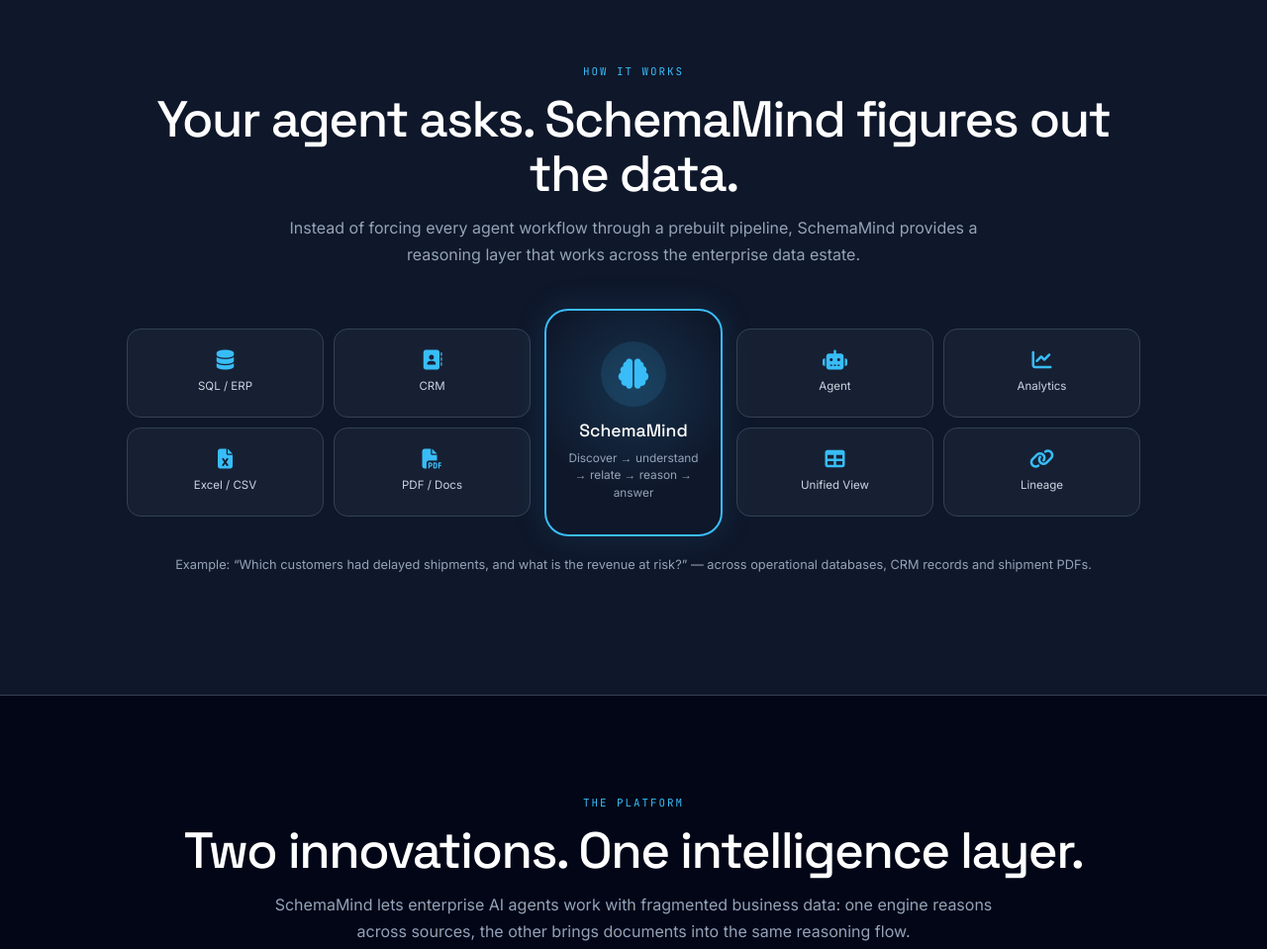
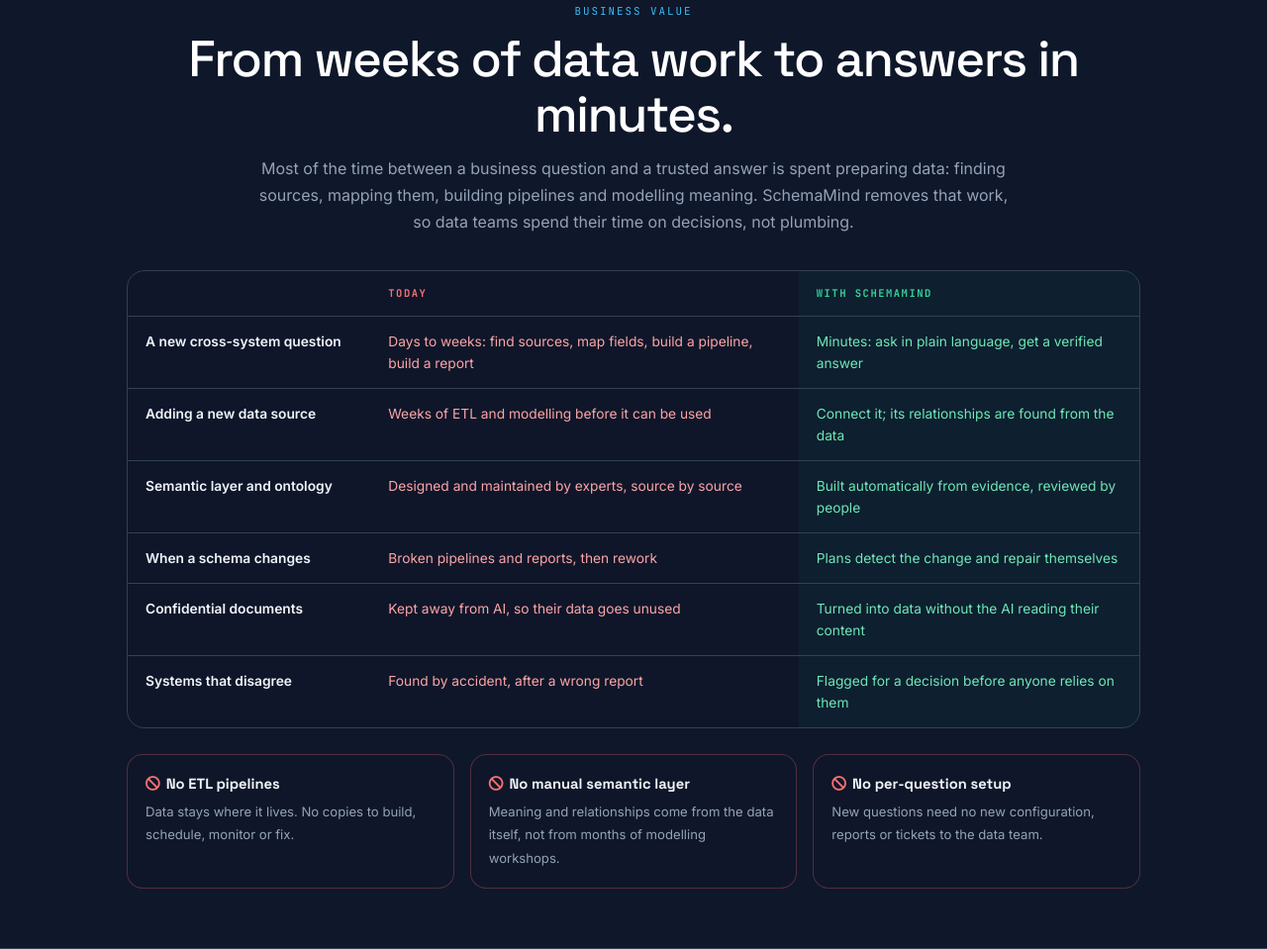
Before and after one commit to ShuaibAhmadShuaib/SchemaMind-WebSite, a plain HTML site: page index.html in a window 1280 px wide. Shown: the part 1697-2656 px from the top of the page at 99% size. Drawn offline with nearby package versions, Linux system fonts and the light colour scheme.

Commit message:
Correct CSS and add Business Value section
Fix CSS border syntax and add Business Value section with related content.

```diff
--- a/index.html
+++ b/index.html
@@ -812,8 +812,7 @@
             color: var(--primary);
             border-top-left-radius: 16px;
             border-top-right-radius: 16px;
-            border: 2px solid var(--primary;
-            )
+            border: 2px solid var(--primary);
             border-bottom: none;
             padding-top: 25px;
             padding-bottom: 20px;
@@ -1872,6 +1871,21 @@
   .hero-headline{font-size:2.8rem;}
 }
 
+/* ─── BUSINESS VALUE ─── */
+.value-table { width:100%; border-collapse:separate; border-spacing:0; margin-top:2.2rem; border:1px solid var(--border-color); border-radius:18px; overflow:hidden; background:rgba(15,23,42,.6); text-align:left; }
+.value-table th, .value-table td { padding:14px 18px; border-bottom:1px solid var(--border-color); font-size:.86rem; vertical-align:top; text-align:left; }
+.value-table th { font-family:'JetBrains Mono',monospace; font-size:.66rem; letter-spacing:.14em; text-transform:uppercase; }
+.value-table tr:last-child td { border-bottom:none; }
+.value-table td:first-child { color:#f1f5f9; font-weight:600; width:24%; }
+.value-table td.before { color:#fca5a5; } .value-table th.before { color:#f87171; }
+.value-table td.after { color:#6ee7b7; background:rgba(16,185,129,.05); } .value-table th.after { color:#34d399; background:rgba(16,185,129,.05); }
+.removed-grid { display:grid; grid-template-columns:repeat(3,1fr); gap:16px; margin-top:1.6rem; text-align:left; }
+.removed-card { border:1px solid rgba(248,113,113,.28); background:rgba(15,23,42,.6); border-radius:16px; padding:18px; }
+.removed-card b { display:block; color:#f1f5f9; font-family:'Space Grotesk',sans-serif; margin-bottom:4px; }
+.removed-card b i { color:#f87171; margin-right:6px; }
+.removed-card span { color:var(--text-dim); font-size:.82rem; line-height:1.55; }
+@media (max-width:900px){ .removed-grid{grid-template-columns:1fr;} .value-table td:first-child{width:auto;} .value-table th,.value-table td{padding:10px 10px;font-size:.78rem;} }
+
 /* ─── BLOG ARTICLES ─── */
 .blog-article { max-width: 860px; margin: 0 auto; }
 .blog-article .section-title { margin-bottom: .2rem; }
@@ -1958,6 +1972,7 @@ section .innovation-name { font-size:1.75rem !important; margin:1rem 0 .2rem; li
                 <button aria-haspopup="true">Why <i class="fa-solid fa-chevron-down chevron"></i></button>
                 <div class="dropdown-menu">
                     <a href="#reality" class="nav-link" data-section="reality"><i class="fa-solid fa-database"></i> The Problem</a>
+                    <a href="#value" class="nav-link" data-section="value"><i class="fa-solid fa-chart-line"></i> Business Value</a>
                     <a href="#agent-runtime" class="nav-link" data-section="agent-runtime"><i class="fa-solid fa-robot"></i> How It Works</a>
                 </div>
             </div>
@@ -1986,6 +2001,7 @@ section .innovation-name { font-size:1.75rem !important; margin:1rem 0 .2rem; li
         <a href="#hero" class="mobile-link"><i class="fa-solid fa-house"></i> Home</a>
         <div class="mobile-group-label">Why</div>
         <a href="#reality" class="mobile-link"><i class="fa-solid fa-database"></i> The Problem</a>
+        <a href="#value" class="mobile-link"><i class="fa-solid fa-chart-line"></i> Business Value</a>
         <a href="#agent-runtime" class="mobile-link"><i class="fa-solid fa-robot"></i> How It Works</a>
         <div class="mobile-group-label">Platform</div>
         <a href="#platform" class="mobile-link"><i class="fa-solid fa-brain"></i> GDI &amp; BDR</a>
@@ -2021,10 +2037,10 @@ section .innovation-name { font-size:1.75rem !important; margin:1rem 0 .2rem; li
                 <a class="hero-btn hero-btn-secondary" href="mailto:info@schemamind.tech?subject=SchemaMind%20Enterprise%20Discussion"><i class="fa-solid fa-arrow-right"></i> Talk to SchemaMind</a>
             </div>
             <div class="hero-proof">
-                <span><i class="fa-solid fa-circle-check"></i> No ETL</span>
-                <span><i class="fa-solid fa-circle-check"></i> No Semantic Layer</span>
-                <span><i class="fa-solid fa-circle-check"></i> Cross-Source Reasoning</span>
-                <span><i class="fa-solid fa-circle-check"></i> Lineage &amp; Confidence</span>
+                <span><i class="fa-solid fa-circle-check"></i> Answers in minutes, not weeks</span>
+                <span><i class="fa-solid fa-circle-check"></i> No pipelines to build</span>
+                <span><i class="fa-solid fa-circle-check"></i> No ontology to maintain by hand</span>
+                <span><i class="fa-solid fa-circle-check"></i> Every answer traceable</span>
             </div>
         </div>
     </section>
@@ -2047,8 +2063,33 @@ section .innovation-name { font-size:1.75rem !important; margin:1rem 0 .2rem; li
         </div>
     </section>
 
+    <!-- ═══ BUSINESS VALUE ═══ -->
+    <section id="value" style="background:#0f172a;">
+        <div class="enterprise-shell" style="text-align:center;">
+            <div class="section-overline">BUSINESS VALUE</div>
+            <h2 class="section-title">From weeks of data work to answers in minutes.</h2>
+            <p class="section-intro">Most of the time between a business question and a trusted answer is spent preparing data: finding sources, mapping them, building pipelines and modelling meaning. SchemaMind removes that work, so data teams spend their time on decisions, not plumbing.</p>
+            <table class="value-table">
+                <thead><tr><th></th><th class="before">Today</th><th class="after">With SchemaMind</th></tr></thead>
+                <tbody>
+                    <tr><td>A new cross-system question</td><td class="before">Days to weeks: find sources, map fields, build a pipeline, build a report</td><td class="after">Minutes: ask in plain language, get a verified answer</td></tr>
+                    <tr><td>Adding a new data source</td><td class="before">Weeks of ETL and modelling before it can be used</td><td class="after">Connect it; its relationships are found from the data</td></tr>
+                    <tr><td>Semantic layer and ontology</td><td class="before">Designed and maintained by experts, source by source</td><td class="after">Built automatically from evidence, reviewed by people</td></tr>
+                    <tr><td>When a schema changes</td><td class="before">Broken pipelines and reports, then rework</td><td class="after">Plans detect the change and repair themselves</td></tr>
+                    <tr><td>Confidential documents</td><td class="before">Kept away from AI, so their data goes unused</td><td class="after">Turned into data without the AI reading their content</td></tr>
+                    <tr><td>Systems that disagree</td><td class="before">Found by accident, after a wrong report</td><td class="after">Flagged for a decision before anyone relies on them</td></tr>
+                </tbody>
+            </table>
+            <div class="removed-grid">
+                <div class="removed-card"><b><i class="fa-solid fa-ban"></i>No ETL pipelines</b><span>Data stays where it lives. No copies to build, schedule, monitor or fix.</span></div>
+                <div class="removed-card"><b><i class="fa-solid fa-ban"></i>No manual semantic layer</b><span>Meaning and relationships come from the data itself, not from months of modelling workshops.</span></div>
+                <div class="removed-card"><b><i class="fa-solid fa-ban"></i>No per-question setup</b><span>New questions need no new configuration, reports or tickets to the data team.</span></div>
+            </div>
+        </div>
+    </section>
+
     <!-- ═══ AGENT RUNTIME ═══ -->
-    <section id="agent-runtime" style="background:#0f172a;">
+    <section id="agent-runtime">
         <div class="enterprise-shell">
             <div style="text-align:center;">
                 <div class="section-overline">HOW IT WORKS</div>
```
